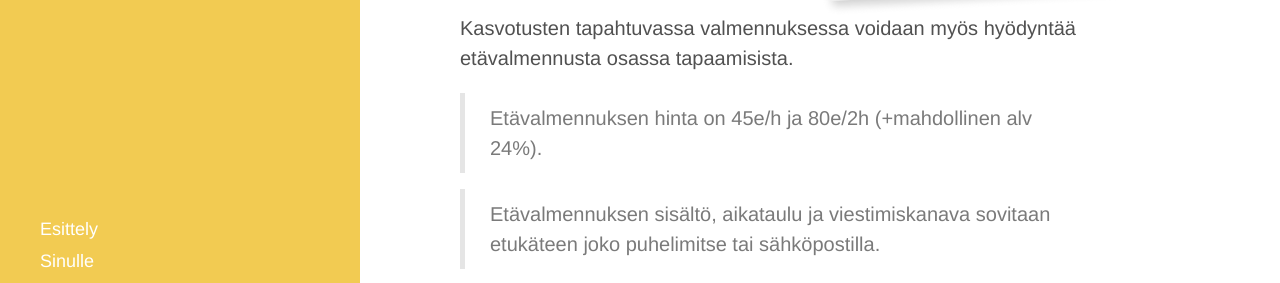
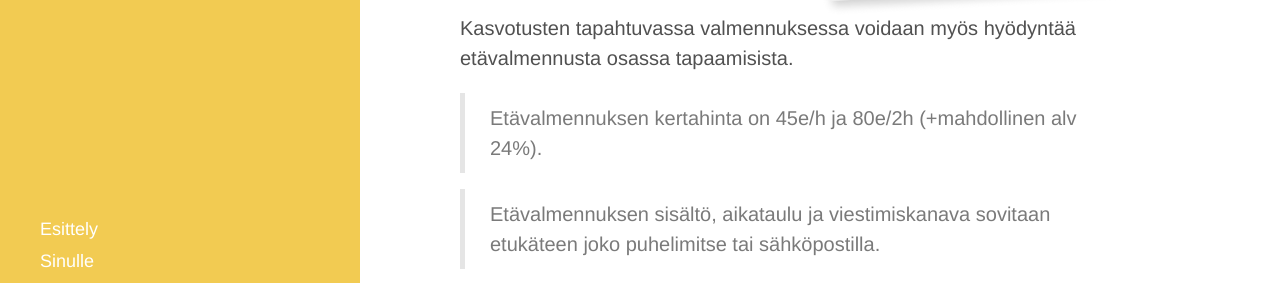
Before and after one commit to niinapiira/neppari.net, a Jekyll site: the page built from etavalmennus.md, in a window 1280 px wide. Shown: the part 331-614 px from the top of the page. Built offline with Jekyll 4.4.1, drawn with Linux system fonts in a browser that asks for light colours.

Commit message:
Updated etavalmennus.md

```diff
--- a/etavalmennus.md
+++ b/etavalmennus.md
@@ -16,7 +16,7 @@
 
 Kasvotusten tapahtuvassa valmennuksessa voidaan myös hyödyntää etävalmennusta osassa tapaamisista.
 
-> Etävalmennuksen hinta on 45e/h ja 80e/2h (+mahdollinen alv 24%).
+> Etävalmennuksen kertahinta on 45e/h ja 80e/2h (+mahdollinen alv 24%).
 
 > Etävalmennuksen sisältö, aikataulu ja viestimiskanava sovitaan etukäteen joko puhelimitse tai sähköpostilla.
 
```
